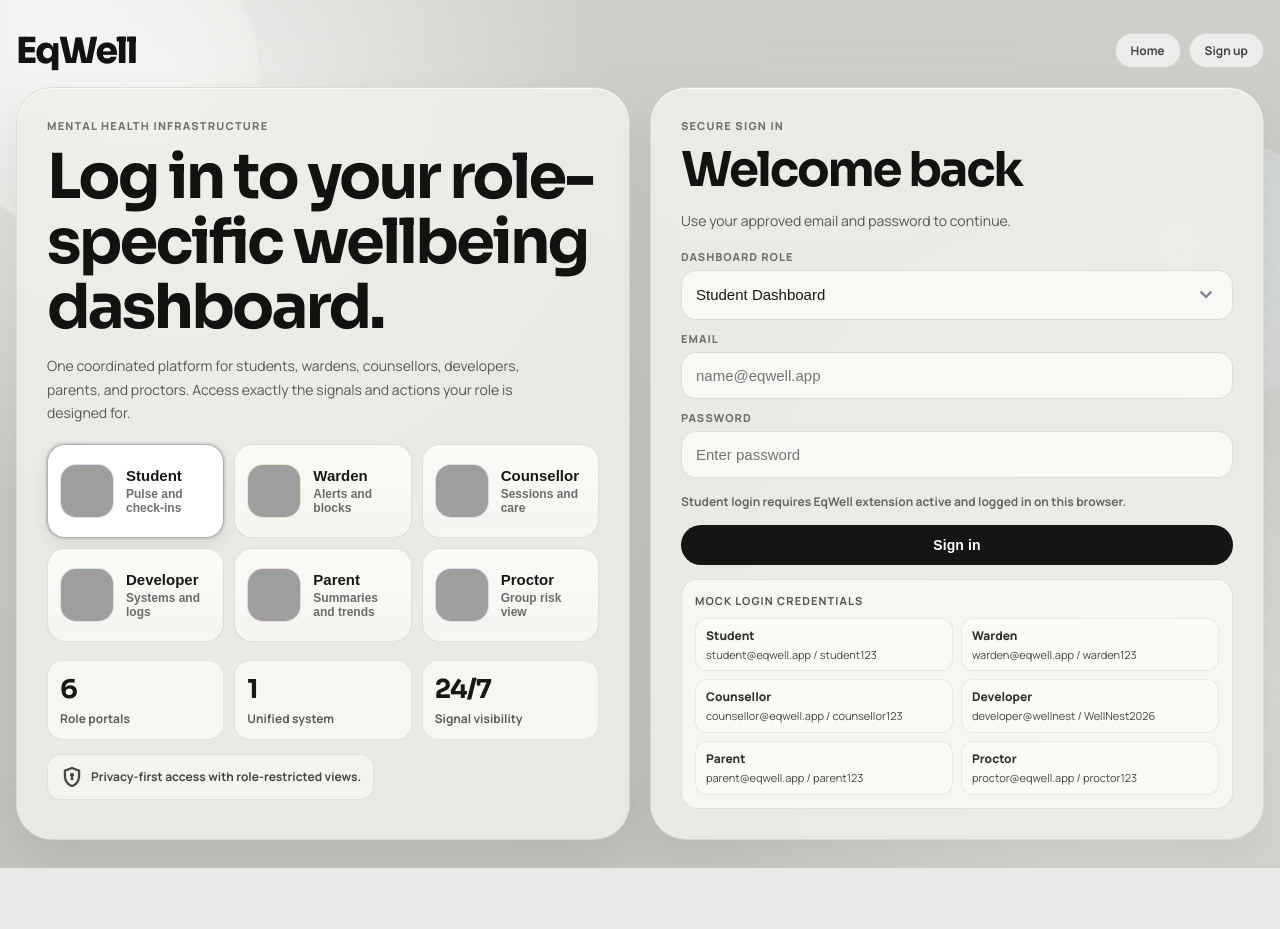
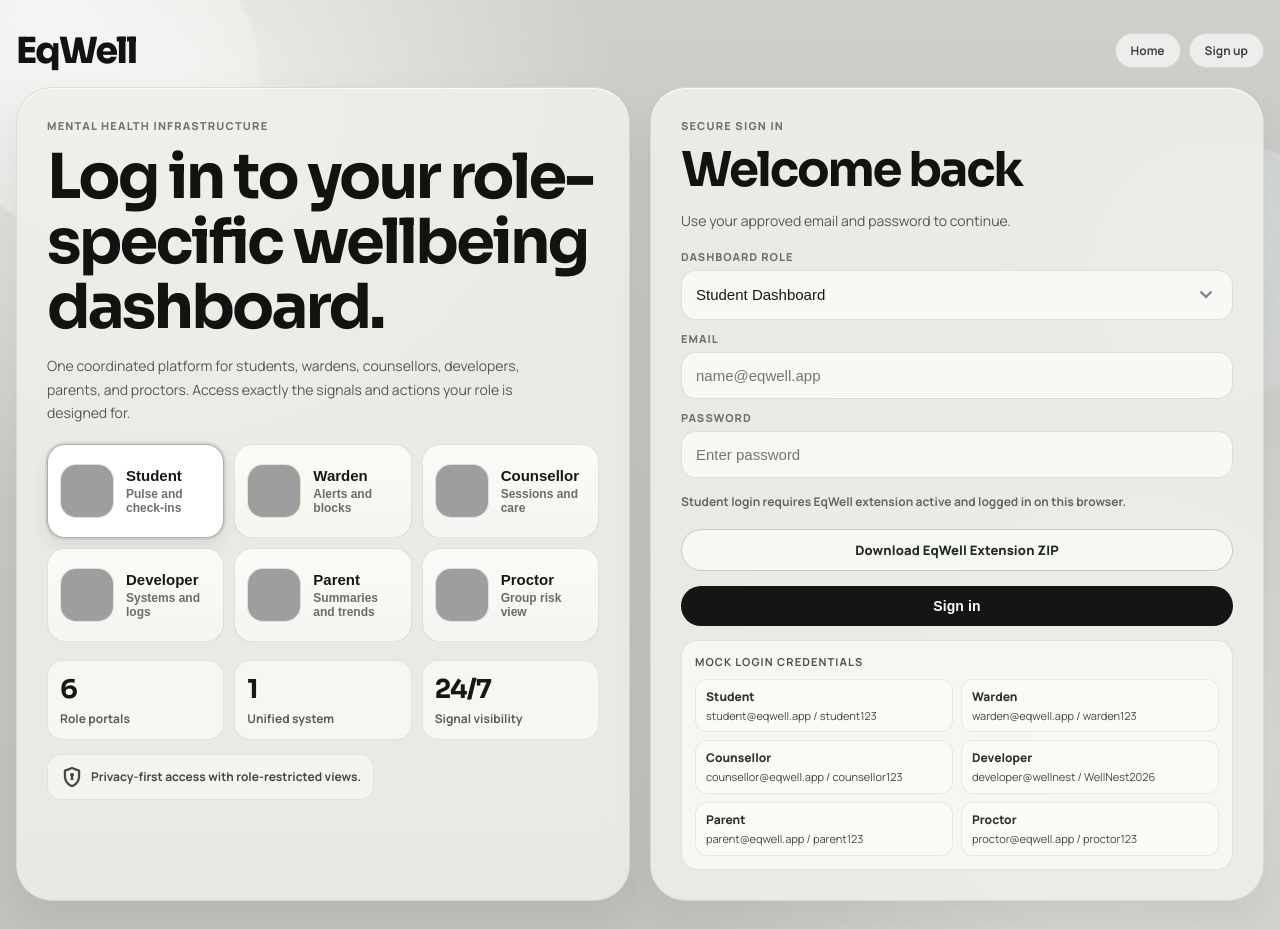
Before and after one commit to gorantlasadwik/EqWell, a Python web app: template application/templates/login.html in a window 1280 px wide. Before the commit the page ends 868 px from the top, so only its background shows below. Run offline with Jinja, Linux system fonts and the light colour scheme; the template is opened without the code that fills it, so the values that code supplies are empty; grey boxes are pictures that could not be loaded.

Commit message:
feat: add extension download button on login page

```diff
--- a/application/static/styles.css
+++ b/application/static/styles.css
@@ -2799,6 +2799,29 @@ body {
   box-shadow: 0 8px 14px rgba(0, 0, 0, 0.15);
 }
 
+.auth-secondary-btn {
+  margin-top: 8px;
+  border-radius: 999px;
+  border: 1px solid rgba(0, 0, 0, 0.18);
+  background: rgba(248, 248, 245, 0.92);
+  color: #1f2a1f;
+  padding: 11px 18px;
+  font-size: 13px;
+  font-weight: 800;
+  letter-spacing: 0.01em;
+  text-decoration: none;
+  display: inline-flex;
+  align-items: center;
+  justify-content: center;
+  transition: transform 130ms ease, box-shadow 130ms ease, background-color 130ms ease;
+}
+
+.auth-secondary-btn:hover {
+  transform: translateY(-1px);
+  background: rgba(236, 241, 233, 0.95);
+  box-shadow: 0 7px 12px rgba(0, 0, 0, 0.1);
+}
+
 .auth-notice {
   margin: 12px 0 0;
   border-radius: 13px;
--- a/application/templates/login.html
+++ b/application/templates/login.html
@@ -149,6 +149,14 @@
               Student login requires EqWell extension active and logged in on this browser.
             </p>
 
+            <a
+              class="auth-secondary-btn"
+              href="{{ url_for('static', filename='downloads/eqwell-extension.zip') }}"
+              download
+            >
+              Download EqWell Extension ZIP
+            </a>
+
             <button class="auth-primary-btn" type="submit">Sign in</button>
           </form>
 
```
